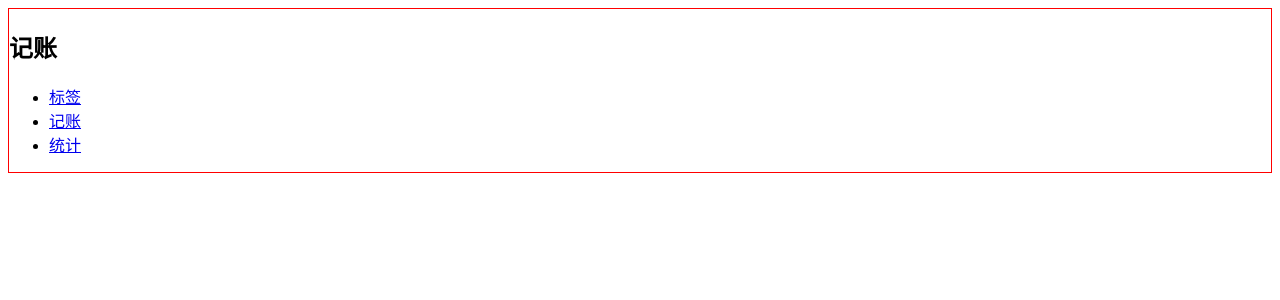
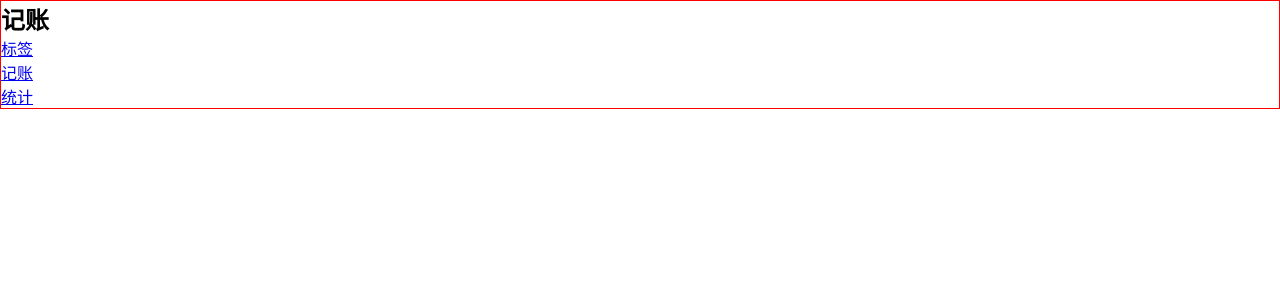
Before and after one commit to alertguo/mango-react-echarts, a React (Create React App) app: page /#/money in a window 1280 px wide. Shown: the top 300 px of the page. Built offline with nearby package versions, Linux system fonts and the light colour scheme.

Commit message:
添加 reset 样式

```diff
--- a/src/App.tsx
+++ b/src/App.tsx
@@ -7,9 +7,11 @@ import {
   Redirect
 } from 'react-router-dom';
 import styled from 'styled-components';
+import 'index.scss';
+
 const Wrapper = styled.div`
   border: 1px solid red;
-`
+`;
 
 function App() {
   return (
--- /dev/null
+++ b/src/index.scss
@@ -0,0 +1,8 @@
+@import-normalize;
+* {margin: 0; padding: 0;}
+* {box-sizing: border-box;}
+*::before {box-sizing: border-box}
+*::after {box-sizing: border-box}
+ul, ol {
+  list-style: none;
+}
```
